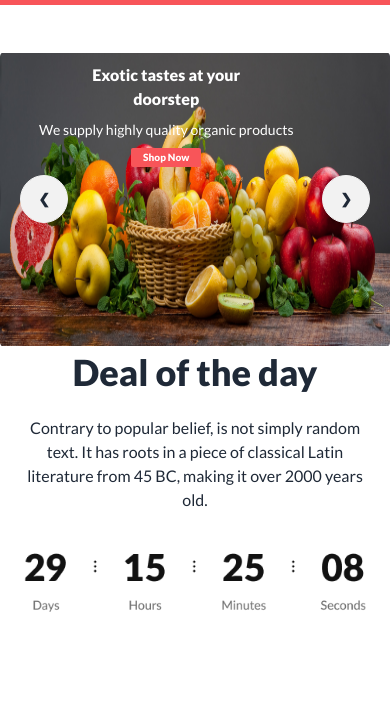
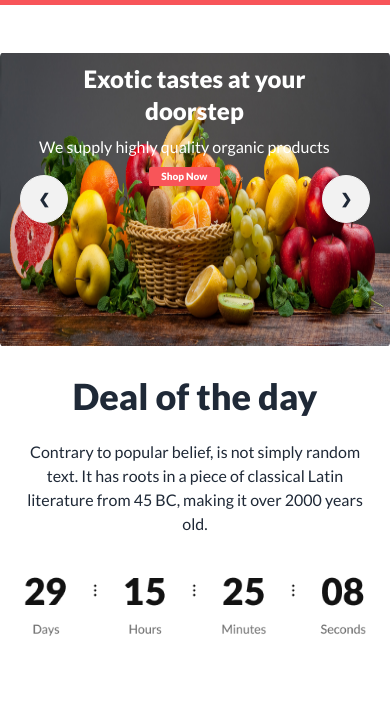
Before and after one commit to Moonhouqe/fruit-burst, a plain HTML site: page index.html in a window 390 px wide. Shown: the part 59-768 px from the top of the page. Drawn offline with nearby package versions, Linux system fonts and the light colour scheme; grey boxes are pictures that could not be loaded.

Commit message:
added title

```diff
--- a/index.html
+++ b/index.html
@@ -83,8 +83,8 @@
           <div id="slide1" class="carousel-item relative w-full">
             <img src="./images/banner1.png" class="w-full" />
             <div class="absolute  text-center top-[10px] md:top-[10%]  left-[10%] md:left-[28%]  text-white space-y-2 lg:space-y-6">
-              <h3 class="text-base md:text-3xl lg:text-6xl font-extrabold"> Exotic tastes at your <br> doorstep</h3>
-              <p class="text-[14px] font-medium">We supply highly quality organic products</p>
+              <h3 class="pl-5 md:pl-0 text-2xl md:text-3xl lg:text-6xl font-extrabold "> Exotic tastes at your <br> doorstep</h3>
+              <p class="text-[16px] md:text-[20px] font-medium">We supply highly quality organic products</p>
               <button class="text-[10px] md:text-[16px] lg:text-2xl font-extrabold bg-bg-common  py-[2px] md:py-2 lg:py-4 px-3 md:px-4 lg:px-7 rounded-[2px] md:rounded-[5px] lg:rounded-[10px]">Shop Now</button>
           </div>
             <div class="absolute flex justify-between transform -translate-y-1/2 left-5 right-5 top-1/2">
@@ -133,7 +133,7 @@
         </div>
               <!-- .......fruit section........... -->
 <!-- fruit -->
-        <div class="absolute -bottom-6 w-[70%] mx-auto left-[15%] bg-white hidden md:block">
+        <div class="absolute md:mt-0 mt-4 pt-10 md:pt-0 -bottom-6 w-[70%] mx-auto left-[15%] bg-white hidden md:hidden lg:block">
           <div class=" grid  grid-cols-1 md:grid-cols-3 lg:grid-cols-5 items-center justify-center shadow-2xl px-6 py-4   ">
             <div class="text-center">
                 <img class="mx-auto" src="./images/fruit1.png" alt="">
@@ -165,7 +165,7 @@
     <section class=" mx-auto md:pt-40 px-6  md:px-0">
       <div class="grid grid-cols-1 md:grid-cols-2 md:gap-4  justify-items-end items-center ">
 <div>
-  <h3 class="font-extrabold md:text-5xl text-4xl md:text-left text-center">Deal of the day</h3>
+  <h3 class="font-extrabold md:text-5xl text-4xl md:text-left text-center md:mt-0 mt-6">Deal of the day</h3>
   <p class="font-medium text-base mt-6 text-center md:text-left">Contrary to popular belief, is not simply random text. It has roots in a piece of classical Latin literature from 45 BC, making it over 2000 years old.</p>
 </div>
 <div class="mt-8 md:mt-0">
@@ -516,7 +516,7 @@
   </div>
   <div>
 
-      <div class="grid grid-flow-col gap-4 space-x-5">
+      <div class="grid grid-flow-col gap-2 md:gap-4 space-x-5">
        <img class="w-6 h-6" src="./images/icons/Group 51.png" alt="">
        <img  class="w-6 h-6" src="./images/icons/Group 52.png" alt="">
        <img  class="w-6 h-6" src="./images/icons/Group 50.png" alt="">
```
